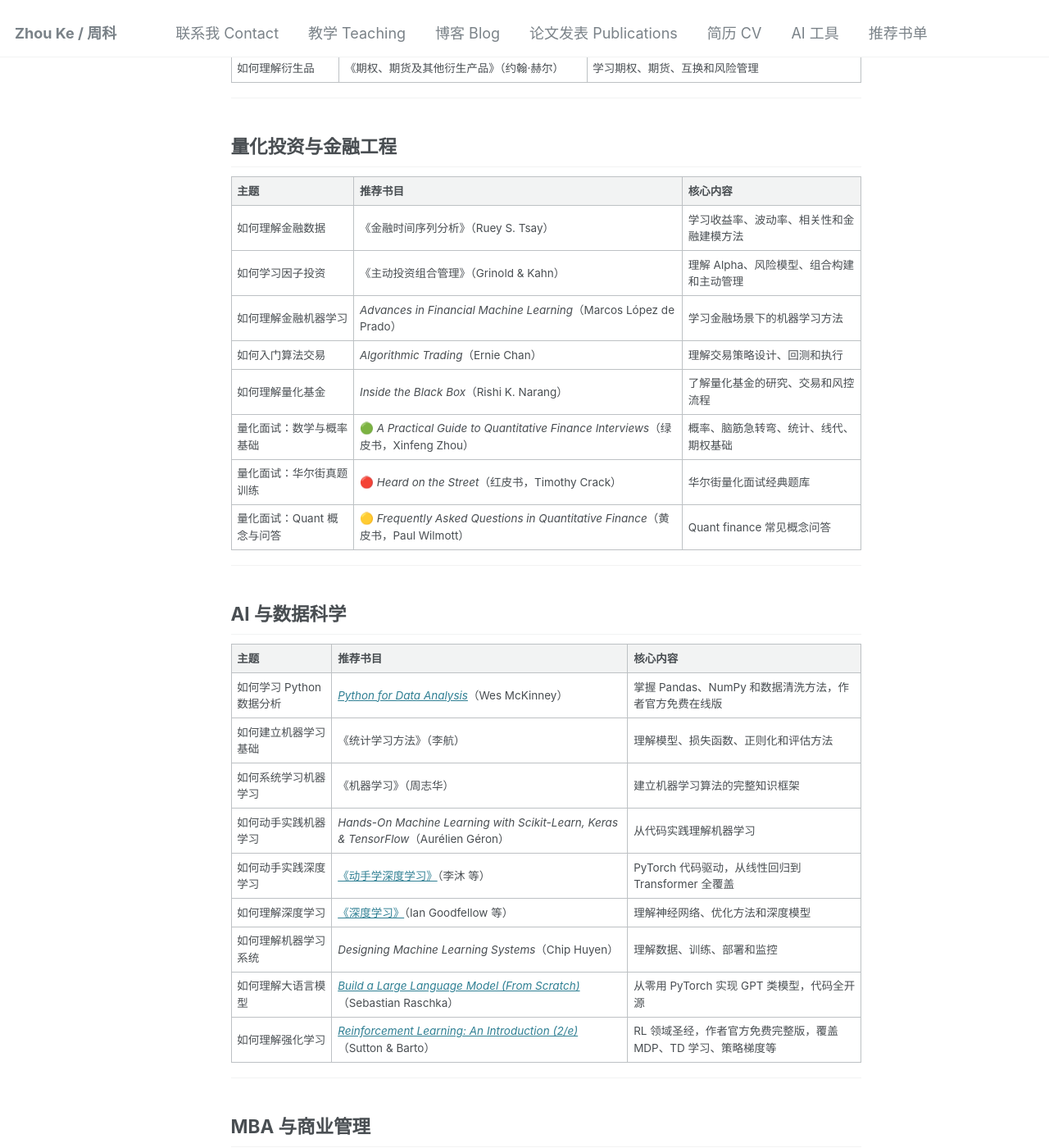
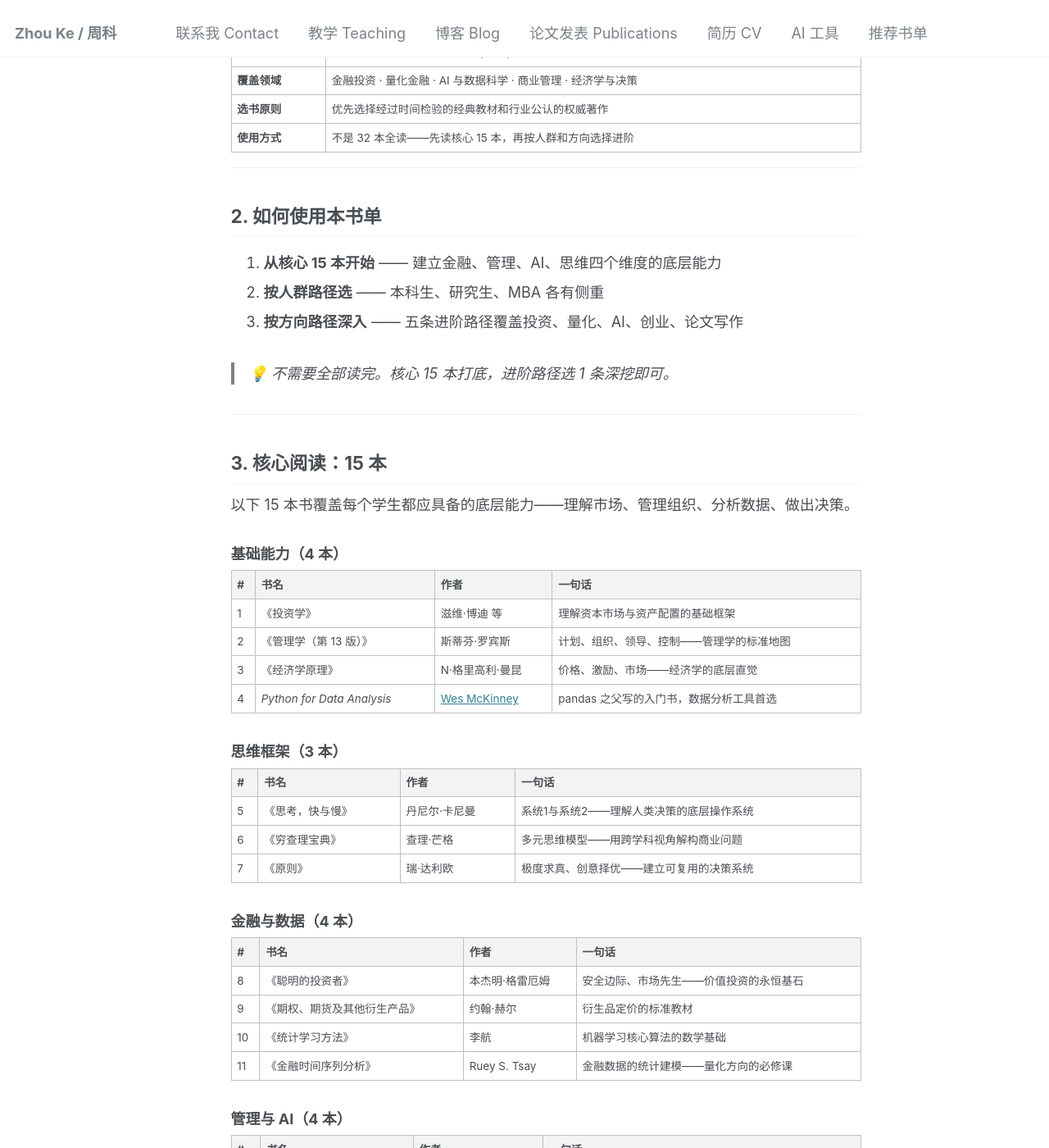
Before and after one commit to hustzhke/hustzhke.github.io, a Jekyll site: the page built from _pages/reading-list.md, in a window 1280 px wide and 1400 px high, scrolled down 410 px. Shown: the whole window at 82% size. Built offline with Jekyll 4.4.1, drawn with Linux system fonts in a browser that asks for light colours; some of the changed text lies outside the part shown.

Commit message:
refactor: restructure reading list with core/advanced tiers and reader paths
核心15本 + 人群路径(本科生/研究生/MBA) + 5条方向进阶 + 阅读建议 + 更新说明

```diff
--- a/_pages/reading-list.md
+++ b/_pages/reading-list.md
@@ -5,82 +5,177 @@
 author_profile: false
 ---
 
-> 以下书单是为对金融、投资、机器学习及商业管理感兴趣的学生和研究者整理的入门指南，按主题分类。
+> 面向 MBA、商科研究生与高年级本科生的跨学科阅读指南，覆盖金融投资、量化金融、AI 与数据科学、商业管理、经济学与决策五大领域。
 
 ---
 
-## 金融与投资
+## 1. 书单定位
 
-| 主题 | 推荐书目 | 核心内容 |
-|------|----------|----------|
-| 如何入门投资学 | 《投资学》（滋维·博迪 等） | 建立收益、风险、资产配置和投资组合的基础框架 |
-| 如何理解价值投资 | 《聪明的投资者》（本杰明·格雷厄姆） | 建立安全边际、市场先生和长期投资思维 |
-| 如何理解衍生品 | 《期权、期货及其他衍生产品》（约翰·赫尔） | 学习期权、期货、互换和风险管理 |
+这份书单不是「读完就能找到工作」的速成手册，而是一个**跨学科知识地图**。
+
+| 维度 | 说明 |
+|------|------|
+| **目标读者** | MBA 学生、商科研究生（金融/管理/会计）、高年级本科生 |
+| **覆盖领域** | 金融投资 · 量化金融 · AI 与数据科学 · 商业管理 · 经济学与决策 |
+| **选书原则** | 优先选择经过时间检验的经典教材和行业公认的权威著作 |
+| **使用方式** | 不是 32 本全读——先读核心 15 本，再按人群和方向选择进阶 |
 
 ---
 
-## 量化投资与金融工程
+## 2. 如何使用本书单
 
-| 主题 | 推荐书目 | 核心内容 |
-|------|----------|----------|
-| 如何理解金融数据 | 《金融时间序列分析》（Ruey S. Tsay） | 学习收益率、波动率、相关性和金融建模方法 |
-| 如何学习因子投资 | 《主动投资组合管理》（Grinold & Kahn） | 理解 Alpha、风险模型、组合构建和主动管理 |
-| 如何理解金融机器学习 | *Advances in Financial Machine Learning*（Marcos López de Prado） | 学习金融场景下的机器学习方法 |
-| 如何入门算法交易 | *Algorithmic Trading*（Ernie Chan） | 理解交易策略设计、回测和执行 |
-| 如何理解量化基金 | *Inside the Black Box*（Rishi K. Narang） | 了解量化基金的研究、交易和风控流程 |
-| 量化面试：数学与概率基础 | 🟢 *A Practical Guide to Quantitative Finance Interviews*（绿皮书，Xinfeng Zhou） | 概率、脑筋急转弯、统计、线代、期权基础 |
-| 量化面试：华尔街真题训练 | 🔴 *Heard on the Street*（红皮书，Timothy Crack） | 华尔街量化面试经典题库 |
-| 量化面试：Quant 概念与问答 | 🟡 *Frequently Asked Questions in Quantitative Finance*（黄皮书，Paul Wilmott） | Quant finance 常见概念问答 |
+1. **从核心 15 本开始** —— 建立金融、管理、AI、思维四个维度的底层能力
+2. **按人群路径选** —— 本科生、研究生、MBA 各有侧重
+3. **按方向路径深入** —— 五条进阶路径覆盖投资、量化、AI、创业、论文写作
+
+> 💡 不需要全部读完。核心 15 本打底，进阶路径选 1 条深挖即可。
 
 ---
 
-## AI 与数据科学
+## 3. 核心阅读：15 本
 
-| 主题 | 推荐书目 | 核心内容 |
-|------|----------|----------|
-| 如何学习 Python 数据分析 | [*Python for Data Analysis*](https://wesmckinney.com/book/)（Wes McKinney） | 掌握 Pandas、NumPy 和数据清洗方法，作者官方免费在线版 |
-| 如何建立机器学习基础 | 《统计学习方法》（李航） | 理解模型、损失函数、正则化和评估方法 |
-| 如何系统学习机器学习 | 《机器学习》（周志华） | 建立机器学习算法的完整知识框架 |
-| 如何动手实践机器学习 | *Hands-On Machine Learning with Scikit-Learn, Keras & TensorFlow*（Aurélien Géron） | 从代码实践理解机器学习 |
-| 如何动手实践深度学习 | [《动手学深度学习》](https://zh.d2l.ai/)（李沐 等） | PyTorch 代码驱动，从线性回归到 Transformer 全覆盖 |
-| 如何理解深度学习 | [《深度学习》](/books/deep-learning/)（Ian Goodfellow 等） | 理解神经网络、优化方法和深度模型 |
-| 如何理解机器学习系统 | *Designing Machine Learning Systems*（Chip Huyen） | 理解数据、训练、部署和监控 |
-| 如何理解大语言模型 | [*Build a Large Language Model (From Scratch)*](https://github.com/rasbt/LLMs-from-scratch)（Sebastian Raschka） | 从零用 PyTorch 实现 GPT 类模型，代码全开源 |
-| 如何理解强化学习 | [*Reinforcement Learning: An Introduction (2/e)*](http://incompleteideas.net/book/the-book-2nd.html)（Sutton & Barto） | RL 领域圣经，作者官方免费完整版，覆盖 MDP、TD 学习、策略梯度等 |
+以下 15 本书覆盖每个学生都应具备的底层能力——理解市场、管理组织、分析数据、做出决策。
+
+### 基础能力（4 本）
+
+| # | 书名 | 作者 | 一句话 |
+|---|------|------|--------|
+| 1 | 《投资学》 | 滋维·博迪 等 | 理解资本市场与资产配置的基础框架 |
+| 2 | 《管理学（第 13 版）》 | 斯蒂芬·罗宾斯 | 计划、组织、领导、控制——管理学的标准地图 |
+| 3 | 《经济学原理》 | N·格里高利·曼昆 | 价格、激励、市场——经济学的底层直觉 |
+| 4 | *Python for Data Analysis* | [Wes McKinney](https://wesmckinney.com/book/) | pandas 之父写的入门书，数据分析工具首选 |
+
+### 思维框架（3 本）
+
+| # | 书名 | 作者 | 一句话 |
+|---|------|------|--------|
+| 5 | 《思考，快与慢》 | 丹尼尔·卡尼曼 | 系统1与系统2——理解人类决策的底层操作系统 |
+| 6 | 《穷查理宝典》 | 查理·芒格 | 多元思维模型——用跨学科视角解构商业问题 |
+| 7 | 《原则》 | 瑞·达利欧 | 极度求真、创意择优——建立可复用的决策系统 |
+
+### 金融与数据（4 本）
+
+| # | 书名 | 作者 | 一句话 |
+|---|------|------|--------|
+| 8 | 《聪明的投资者》 | 本杰明·格雷厄姆 | 安全边际、市场先生——价值投资的永恒基石 |
+| 9 | 《期权、期货及其他衍生产品》 | 约翰·赫尔 | 衍生品定价的标准教材 |
+| 10 | 《统计学习方法》 | 李航 | 机器学习核心算法的数学基础 |
+| 11 | 《金融时间序列分析》 | Ruey S. Tsay | 金融数据的统计建模——量化方向的必修课 |
+
+### 管理与 AI（4 本）
+
+| # | 书名 | 作者 | 一句话 |
+|---|------|------|--------|
+| 12 | 《影响力》 | 罗伯特·西奥迪尼 | 互惠、承诺一致、社会认同——说服力的科学基础 |
+| 13 | 《卓有成效的管理者》 | 彼得·德鲁克 | 管理者的效能是可以学会的 |
+| 14 | 《机器学习》 | 周志华 | 中文世界最系统的机器学习教材 |
+| 15 | [《深度学习》](/books/deep-learning/) | Ian Goodfellow 等 | 深度学习领域的奠基性教材 |
 
 ---
 
-## MBA 与商业管理
+## 4. 人群路径
 
-| 主题 | 推荐书目 | 核心内容 |
-|------|----------|----------|
-| 如何建立管理学知识体系 | 《管理学（第 13 版）》（罗宾斯） | 全球最标准的管理学教材，覆盖计划、组织、领导、控制 |
-| 如何理解说服与影响力 | 《影响力》（罗伯特·西奥迪尼） | 互惠、承诺一致、社会认同等六大说服原理 |
-| 如何提升个人效率 | 《卓有成效的管理者》（彼得·德鲁克） | 学习时间管理、决策和贡献导向 |
-| 如何理解创业思维 | 《从 0 到 1》（Peter Thiel） | 垄断、秘密、幂次法则——硅谷创业思维框架 |
-| 如何面对创业实战 | 《创业维艰》（Ben Horowitz） | 硅谷一线创业经验，CEO 如何应对至暗时刻 |
-| 如何完成 MBA 学位论文 | 《MBA 学位论文写作指南》（肖迪 等） | 从选题、研究方法到正文写作与答辩的完整指导 |
+### 4.1 高年级本科生
+
+**目标**：建立跨学科知识框架，为研究生阶段做准备。
+
+| 阶段 | 推荐阅读 |
+|------|----------|
+| 大一/大二打好基础 | 《经济学原理》《管理学》 |
+| 大二/大三建立工具 | *Python for Data Analysis*《统计学习方法》 |
+| 大三/大四深入专业 | 《投资学》《机器学习》《思考，快与慢》 |
+
+> 本科阶段不必追求读完 15 本核心。优先读完前 7 本（基础能力 + 思维框架），剩下的研究生阶段再补。
+
+### 4.2 商科 / 管理类研究生
+
+**目标**：在专业知识深度之上，补充 AI 工具能力和量化思维。
+
+| 优先度 | 推荐阅读 | 理由 |
+|--------|----------|------|
+| 🔴 必读 | 《投资学》《管理学》《经济学原理》 | 补齐金融/管理/经济学基础 |
+| 🔴 必读 | 《机器学习》《统计学习方法》[《深度学习》](/books/deep-learning/) | 建立 AI 知识体系 |
+| 🟡 建议 | *Python for Data Analysis* | 动手做数据分析 |
+| 🟡 建议 | 《思考，快与慢》《穷查理宝典》 | 决策与思维框架 |
+
+### 4.3 MBA 学生
+
+**目标**：快速建立「管理 + 金融 + AI」三元知识结构，兼顾学位论文写作。
+
+| 优先度 | 推荐阅读 | 理由 |
+|--------|----------|------|
+| 🔴 必读 | 《管理学》《影响力》《卓有成效的管理者》 | 管理核心三件套 |
+| 🔴 必读 | 《投资学》《聪明的投资者》 | 投资与价值判断 |
+| 🟡 建议 | 《思考，快与慢》《穷查理宝典》《原则》 | 决策与思维 |
+| 🟡 建议 | 《机器学习》《统计学习方法》 | AI 素养基础 |
+| 🟢 论文 | 《MBA 学位论文写作指南》 | 从选题到答辩 |
 
 ---
 
-## 经济学、决策与长期主义
+## 5. 方向进阶
 
-| 主题 | 推荐书目 | 核心内容 |
-|------|----------|----------|
-| 如何建立经济学直觉 | 《经济学原理》（N·格里高利·曼昆） | 理解价格、激励、市场和资源配置 |
-| 如何理解行为决策 | 《思考，快与慢》（丹尼尔·卡尼曼） | 理解认知偏差、决策误区和行为金融基础 |
-| 如何理解不确定性 | 《黑天鹅》（纳西姆·塔勒布） | 理解极端事件、模型局限和不可预测性 |
-| 如何面对风险和波动 | 《反脆弱》（纳西姆·塔勒布） | 理解如何从不确定性中受益 |
-| 如何建立长期主义思维 | 《穷查理宝典》（查理·芒格） | 学习多元思维模型和复利思维 |
-| 如何建立决策系统 | 《原则》（瑞·达利欧） | 学习复盘、组织管理和系统化决策方法 |
+读完核心 15 本后，按兴趣选择一条进阶路径深入。
+
+### 5.1 投资与资产管理
+
+| 书名 | 作者 | 核心内容 |
+|------|------|----------|
+| 《主动投资组合管理》 | Grinold & Kahn | Alpha、风险模型、组合构建和主动管理 |
+| 《黑天鹅》 | 纳西姆·塔勒布 | 极端事件、模型局限和不可预测性 |
+| 《反脆弱》 | 纳西姆·塔勒布 | 如何从不确定性中受益 |
+
+### 5.2 量化金融与金融工程
+
+| 书名 | 作者 | 核心内容 |
+|------|------|----------|
+| *Advances in Financial Machine Learning* | Marcos López de Prado | 金融场景下的机器学习方法 |
+| *Algorithmic Trading* | Ernie Chan | 交易策略设计、回测和执行 |
+| *Inside the Black Box* | Rishi K. Narang | 量化基金的研究、交易和风控流程 |
+| 🟢 *A Practical Guide to Quantitative Finance Interviews*（绿皮书） | Xinfeng Zhou | 概率、脑筋急转弯、统计、线代、期权基础 |
+| 🔴 *Heard on the Street*（红皮书） | Timothy Crack | 华尔街量化面试经典题库 |
+| 🟡 *Frequently Asked Questions in Quantitative Finance*（黄皮书） | Paul Wilmott | Quant finance 常见概念问答 |
+
+> 面试顺序建议：绿皮书（打基础）→ 红皮书（刷真题）→ 黄皮书（查漏补缺）
+
+### 5.3 AI 与数据科学
+
+| 书名 | 作者 | 核心内容 |
+|------|------|----------|
+| *Hands-On Machine Learning with Scikit-Learn, Keras & TensorFlow* | Aurélien Géron | 从代码实践理解机器学习 |
+| [《动手学深度学习》](https://zh.d2l.ai/) | 李沐 等 | PyTorch 代码驱动，从线性回归到 Transformer 全覆盖 |
+| *Designing Machine Learning Systems* | Chip Huyen | 数据、训练、部署和监控 |
+| [*Build a Large Language Model (From Scratch)*](https://github.com/rasbt/LLMs-from-scratch) | Sebastian Raschka | 从零用 PyTorch 实现 GPT 类模型 |
+| [*Reinforcement Learning (2/e)*](http://incompleteideas.net/book/the-book-2nd.html) | Sutton & Barto | RL 领域圣经，MDP、TD 学习、策略梯度 |
+
+> 建议顺序：*Hands-On ML* → 《动手学深度学习》 → *LLM From Scratch*（按需） → *RL*（按需） → *Designing ML Systems*（工程化收尾）
+
+### 5.4 创业与组织管理
+
+| 书名 | 作者 | 核心内容 |
+|------|------|----------|
+| 《从 0 到 1》 | Peter Thiel | 垄断、秘密、幂次法则——硅谷创业思维框架 |
+| 《创业维艰》 | Ben Horowitz | 硅谷一线创业经验，CEO 如何应对至暗时刻 |
+
+### 5.5 论文写作与研究方法
+
+| 书名 | 作者 | 核心内容 |
+|------|------|----------|
+| 《MBA 学位论文写作指南》 | 肖迪 等 | 从选题、研究方法到正文写作与答辩的完整指导 |
 
 ---
 
-## 阅读建议
+## 6. 阅读建议
 
-1. **从基础到进阶**：建议先读《投资学》《管理学》建立金融与管理的基础框架，再按兴趣深入量化、AI 或创业方向。
-2. **理论结合实践**：每读完一本书，尝试用 Python 复现案例（如《金融时间序列分析》+ 真实数据；*Build a Large Language Model* + PyTorch 实现）。
-3. **跨学科连接**：金融 ML 不是简单算法套用，需理解金融数据的独特性质（低信噪比、非平稳）；管理决策需结合行为心理学（《影响力》《思考，快与慢》）。
-4. **面试准备**：量化方向建议绿皮书 → 红皮书 → 黄皮书顺序刷题，配合《主动投资组合管理》的理论框架。
+1. **从核心到进阶**：先通读核心 15 本，建立底层框架；再按一条方向路径深入，而非贪多
+2. **理论结合实践**：每读完一本书，尝试用 Python 复现案例（如《金融时间序列分析》+ 真实股票数据；*LLM From Scratch* + PyTorch 实现）
+3. **跨学科连接**：金融 ML 不是简单算法套用，需理解金融数据的独特性质（低信噪比、非平稳）；管理决策需结合行为心理学（《影响力》《思考，快与慢》）
+4. **长期主义**：这不是一个学期的书单。本科到研究生到工作，每年回来重读几本，理解会完全不同
 
 > 对以上方向感兴趣的学生，欢迎与我联系讨论阅读计划和科研方向。
+
+---
+
+## 7. 更新说明
+
+- **2026-06**：重构书单结构，区分核心阅读与方向进阶；新增 *LLM From Scratch*、*Reinforcement Learning*、《动手学深度学习》；补齐所有书目作者信息
+- **2025-06**：初始书单整理
```
